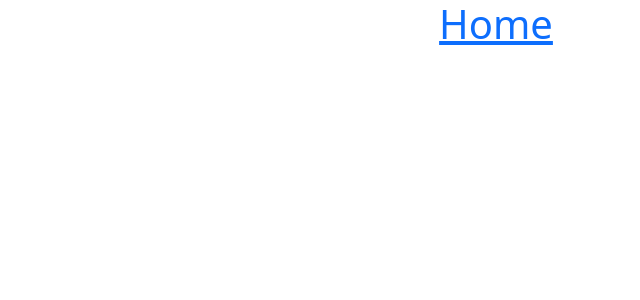
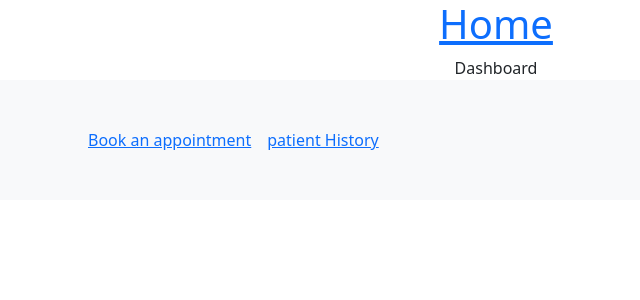
Before and after one commit to C9-hadeelHazimeh/MERAKI_Academy_Project_4, a React (Create React App) app in the folder frontend/: page /dashboard in a window 1280 px wide. Before the commit this address had no page. Shown: the top 300 px of the page, without its empty margins (144-784 px from the left). Built offline with nearby package versions, Linux system fonts and the light colour scheme.

Commit message:
FE:Dashboard

```diff
--- a/frontend/src/App.js
+++ b/frontend/src/App.js
@@ -4,6 +4,7 @@ import Login from "./components/Login";
 import Home from "./components/Home";
 import Register from "./components/Register";
 import { Routes, Route, Link } from "react-router-dom";
+import Dashboard from "./components/Dashboard";
 export const UserContext = createContext();
 function App() {
 
@@ -20,7 +21,7 @@ function App() {
       <Route path="/home" element={<Home/>}/>
       <Route path="/login" element={<Login/>}/>
       <Route path="/register" element={<Register/>}/>
-
+      <Route path="/dashboard" element={<Dashboard/>}/>
       </Routes>
       </UserContext.Provider>
     </div>
--- /dev/null
+++ b/frontend/src/components/Dashboard.js
@@ -0,0 +1,33 @@
+import React from 'react'
+import Container from 'react-bootstrap/Container';
+import Nav from 'react-bootstrap/Nav';
+import Navbar from 'react-bootstrap/Navbar';
+ import {Link} from "react-router-dom";
+const Dashboard = () => {
+  return (
+    <div>Dashboard
+<Navbar expand="lg" className="bg-body-tertiary">
+      <Container>
+
+        <Navbar.Toggle aria-controls="basic-navbar-nav" />
+        <Navbar.Collapse id="basic-navbar-nav">
+          <Nav className="me-auto">
+          <Nav.Link><Link to="/login">Book an appointment</Link></Nav.Link>
+          <Nav.Link><Link to="/register"> patient History</Link></Nav.Link>
+
+          </Nav>
+        </Navbar.Collapse>
+      </Container>
+    </Navbar>
+
+
+
+
+
+
+
+    </div>
+  )
+}
+
+export default Dashboard
--- a/frontend/src/components/Login.js
+++ b/frontend/src/components/Login.js
@@ -1,11 +1,12 @@
 import React, { useContext, useState } from "react";
 import Form from "react-bootstrap/Form";
 import "../../src/App.css";
-import { Link } from "react-router-dom";
+import { Link, useNavigate } from "react-router-dom";
 import Button from "react-bootstrap/Button";
 import Col from "react-bootstrap/Col";
 import Row from "react-bootstrap/Row";
 import { UserContext } from "../App";
+import Alert from "react-bootstrap/Alert";
 import axios from "axios";
 const Login = () => {
   // UserContext
@@ -14,40 +15,38 @@ const Login = () => {
   const [message, setmessage] = useState("");
   const [mesageStatus, setMessageStatus] = useState(true);
   const [errormessage, setErrormessage] = useState("");
-    const {token,isLoggedIn,setIsLoggedIn,setToken}=useContext(UserContext);
+  const { token, isLoggedIn, setIsLoggedIn, setToken } =useContext(UserContext);
 
-    const userLogin=(e)=>{
+const navigate=useNavigate();
+  const userLogin = (e) => {
     // e.preventDefault();
     const user = { email, password };
-    console.log(user)
+    console.log(user);
     axios
-    .post("http://localhost:5000/users/login",user,{
+      .post("http://localhost:5000/users/login", user, {
         headers: {
           authorization: `Bearer ${token}`,
         },
       })
-   console.log("test")
+
       .then((result) => {
-     console.log(result)
+        console.log(result);
         setMessageStatus(true);
-      setmessage(result.data.message);
+        setmessage(result.data.message);//I have to remove this and make the messages as alerts
         //store the token in local storage
         localStorage.setItem("token", result.data.token);
-      localStorage.setItem("isLoggedIn",true)
-      console.log("token:",result.data.token)
-      setToken(result.data.token)
-      setIsLoggedIn(true)
-    //   navigate("/dashboard")
-
+        localStorage.setItem("isLoggedIn", true);
+        console.log("token:", result.data.token);
+        setToken(result.data.token);
+        setIsLoggedIn(true);
+          navigate("/dashboard")
       })
       .catch((err) => {
         console.log("err>>:", err);
         setMessageStatus(false);
         setErrormessage(err.response.data.message);
       });
-
-    }
-
+  };
 
   return (
     <div className="container">
@@ -57,8 +56,14 @@ const Login = () => {
             Email
           </Form.Label>
           <Col sm={10}>
-            <Form.Control type="email" placeholder="your Email..."
-             onChange={(e)=>{setemail(e.target.value)}}/>
+            <Form.Control
+              type="email"
+              placeholder="your Email..."
+              onChange={(e) => {
+                setemail(e.target.value);
+                console.log(email);
+              }}
+            />
           </Col>
         </Form.Group>
 
@@ -71,22 +76,27 @@ const Login = () => {
             Password
           </Form.Label>
           <Col sm={10}>
-            <Form.Control type="password" placeholder="your Password..."
-             onChange={(e)=>{setPassword(e.target.value)}} />
+            <Form.Control
+              type="password"
+              placeholder="your Password..."
+              onChange={(e) => {
+                setPassword(e.target.value);
+                console.log(password);
+              }}
+            />
           </Col>
         </Form.Group>
 
         <Form.Group as={Row} className="mb-3">
           <Col sm={{ span: 10, offset: 2 }}>
-            <Button type="submit" onClick={userLogin}>Login</Button>
+            <Button onClick={userLogin}>Login</Button>
           </Col>
         </Form.Group>
       </Form>
 
-      {mesageStatus? <p>{message}</p>:<p>{errormessage}</p>}
-      {isLoggedIn?<div>welcome</div>:<p>you are not logged In</p>}
+      {mesageStatus ? <p> {message}</p> : <p>{errormessage}</p>}
+      {isLoggedIn ? <div>welcome</div> : <p>you are not logged In</p>}
     </div>
   );
-
-  }
+};
 export default Login;
```
Lines whose indentation alone changed are shown as unchanged.
